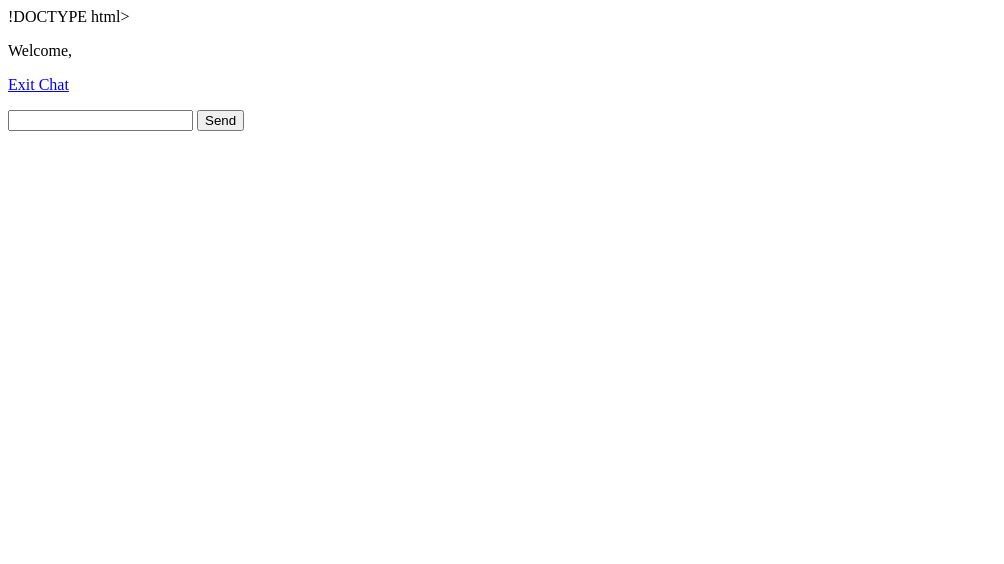
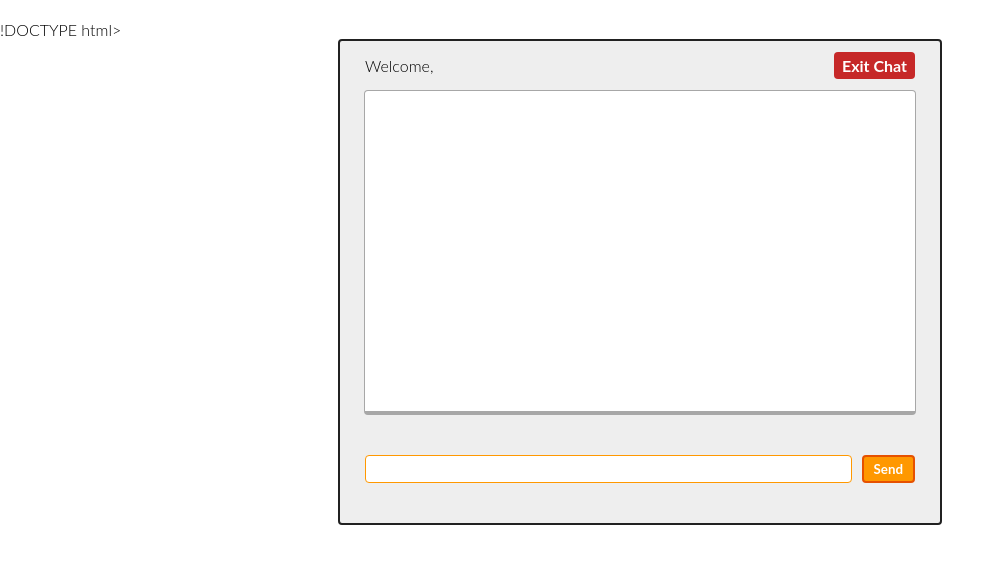
Before and after one commit to Real-mvp3/Miximo, a PHP site: page / in a window 1280 px wide. Shown: the top 564 px of the page, without its empty margins (0-1004 px from the left). Run offline with PHP 8.4, Linux system fonts and the light colour scheme.

Commit message:
Update style.css

```diff
--- a/style.css
+++ b/style.css
@@ -1,124 +1,142 @@
-<html>
-  <head>
-    <title>Chat Box UI Design</title>
-    <link rel="stylesheet" href="styles.css" />
+* {
+    margin: 0;
+    padding: 0;
+  }
 
-    <!-- Import this CDN to use icons -->
-    <link
-      rel="stylesheet"
-      href="https://cdn.jsdelivr.net/npm/bootstrap-icons@1.9.1/font/bootstrap-icons.css"
-    />
-  </head>
+  body {
+    margin: 20px auto;
+    font-family: "Lato";
+    font-weight: 300;
+  }
 
-  <body>
-    <!-- Main container -->
-    <div class="container">
-      <!-- msg-header section starts -->
-      <div class="msg-header">
-        <div class="container1">
-          <img src="user1.png" class="msgimg" />
-          <div class="active">
-            <p>User name</p>
-          </div>
-        </div>
-      </div>
-      <!-- msg-header section ends -->
+  form {
+    padding: 15px 25px;
+    display: flex;
+    gap: 10px;
+    justify-content: center;
+  }
 
-      <!-- Chat inbox  -->
-      <div class="chat-page">
-        <div class="msg-inbox">
-          <div class="chats">
-            <!-- Message container -->
-            <div class="msg-page">
-              <!-- Incoming messages -->
+  form label {
+    font-size: 1.5rem;
+    font-weight: bold;
+  }
 
-              <div class="received-chats">
-                <div class="received-chats-img">
-                  <img src="user2.png" />
-                </div>
-                <div class="received-msg">
-                  <div class="received-msg-inbox">
-                    <p>
-                      Hi !! This is message from Riya . Lorem ipsum, dolor sit
-                      amet consectetur adipisicing elit. Non quas nemo eum,
-                      earum sunt, nobis similique quisquam eveniet pariatur
-                      commodi modi voluptatibus iusto omnis harum illum iste
-                      distinctio expedita illo!
-                    </p>
-                    <span class="time">18:06 PM | July 24</span>
-                  </div>
-                </div>
-              </div>
-              <!-- Outgoing messages -->
-              <div class="outgoing-chats">
-                <div class="outgoing-chats-img">
-                  <img src="user1.png" />
-                </div>
-                <div class="outgoing-msg">
-                  <div class="outgoing-chats-msg">
-                    <p class="multi-msg">
-                      Hi riya , Lorem ipsum dolor sit amet consectetur
-                      adipisicing elit. Illo nobis deleniti earum magni
-                      recusandae assumenda.
-                    </p>
-                    <p class="multi-msg">
-                      Lorem ipsum dolor sit amet consectetur.
-                    </p>
+  input {
+    font-family: "Lato";
+  }
 
-                    <span class="time">18:30 PM | July 24</span>
-                  </div>
-                </div>
-              </div>
-              <div class="received-chats">
-                <div class="received-chats-img">
-                  <img src="user2.png" />
-                </div>
-                <div class="received-msg">
-                  <div class="received-msg-inbox">
-                    <p class="single-msg">
-                      Hi !! This is message from John Lewis. Lorem ipsum, dolor
-                      sit amet consectetur adipisicing elit. iste distinctio
-                      expedita illo!
-                    </p>
-                    <span class="time">18:31 PM | July 24</span>
-                  </div>
-                </div>
-              </div>
-              <div class="outgoing-chats">
-                <div class="outgoing-chats-img">
-                  <img src="user1.png" />
-                </div>
-                <div class="outgoing-msg">
-                  <div class="outgoing-chats-msg">
-                    <p>
-                      Lorem ipsum dolor sit amet consectetur adipisicing elit.
-                      Velit, sequi.
-                    </p>
+  a {
+    color: #0000ff;
+    text-decoration: none;
+  }
 
-                    <span class="time">18:34 PM | July 24</span>
-                  </div>
-                </div>
-              </div>
-            </div>
-          </div>
+  a:hover {
+    text-decoration: underline;
+  }
 
-          <!-- msg-bottom section -->
+  #wrapper,
+  #loginform {
+    margin: 0 auto;
+    padding-bottom: 25px;
+    background: #eee;
+    width: 600px;
+    max-width: 100%;
+    border: 2px solid #212121;
+    border-radius: 4px;
+  }
 
-          <div class="msg-bottom">
-            <div class="input-group">
-              <input
-                type="text"
-                class="form-control"
-                placeholder="Write message..."
-              />
+  #loginform {
+    padding-top: 18px;
+    text-align: center;
+  }
 
-              <span class="input-group-text send-icon">
-                <i class="bi bi-send"></i>
-              </span>
-            </div>
-          </div>
-        </div>
-      </div>
-    </div>
-  </body>
-</html>
+  #loginform p {
+    padding: 15px 25px;
+    font-size: 1.4rem;
+    font-weight: bold;
+  }
+
+  #chatbox {
+    text-align: left;
+    margin: 0 auto;
+    margin-bottom: 25px;
+    padding: 10px;
+    background: #fff;
+    height: 300px;
+    width: 530px;
+    border: 1px solid #a7a7a7;
+    overflow: auto;
+    border-radius: 4px;
+    border-bottom: 4px solid #a7a7a7;
+  }
+
+  #usermsg {
+    flex: 1;
+    border-radius: 4px;
+    border: 1px solid #ff9800;
+  }
+
+  #name {
+    border-radius: 4px;
+    border: 1px solid #ff9800;
+    padding: 2px 8px;
+  }
+
+  #submitmsg,
+  #enter{
+    background: #ff9800;
+    border: 2px solid #e65100;
+    color: white;
+    padding: 4px 10px;
+    font-weight: bold;
+    border-radius: 4px;
+  }
+
+  .error {
+    color: #ff0000;
+  }
+
+  #menu {
+    padding: 15px 25px;
+    display: flex;
+  }
+
+  #menu p.welcome {
+    flex: 1;
+  }
+
+  a#exit {
+    color: white;
+    background: #c62828;
+    padding: 4px 8px;
+    border-radius: 4px;
+    font-weight: bold;
+  }
+
+  .msgln {
+    margin: 0 0 5px 0;
+  }
+
+  .msgln span.left-info {
+    color: orangered;
+  }
+
+  .msgln span.chat-time {
+    color: #666;
+    font-size: 60%;
+    vertical-align: super;
+  }
+
+  .msgln b.user-name, .msgln b.user-name-left {
+    font-weight: bold;
+    background: #546e7a;
+    color: white;
+    padding: 2px 4px;
+    font-size: 90%;
+    border-radius: 4px;
+    margin: 0 5px 0 0;
+  }
+
+  .msgln b.user-name-left {
+    background: orangered;
+  }
```
